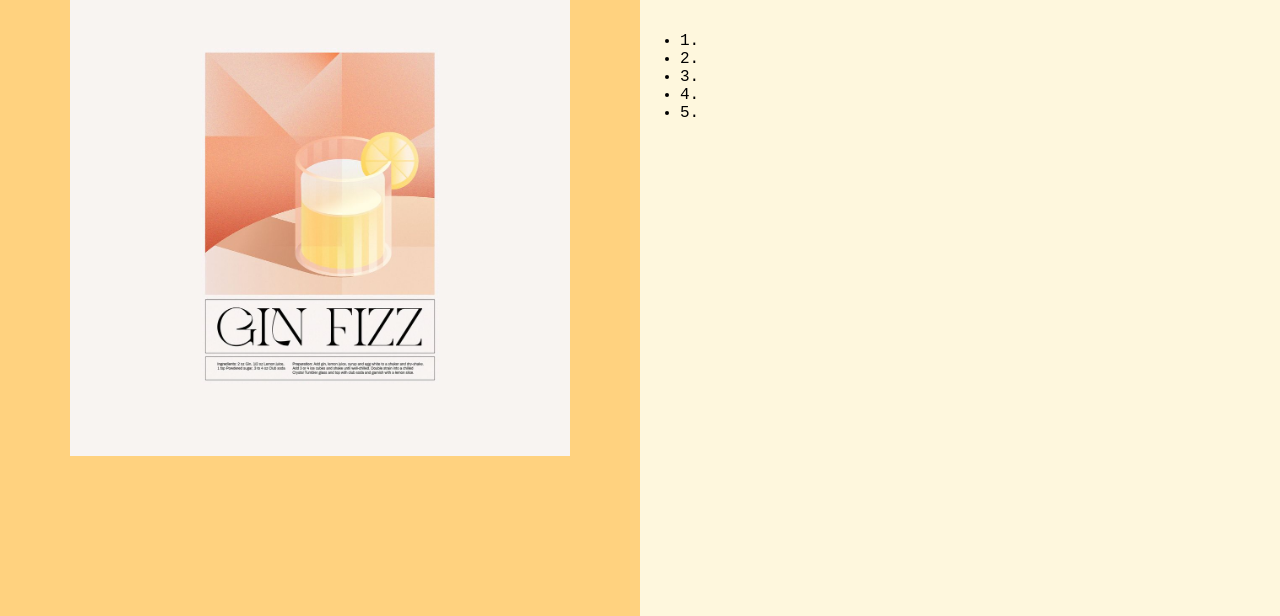
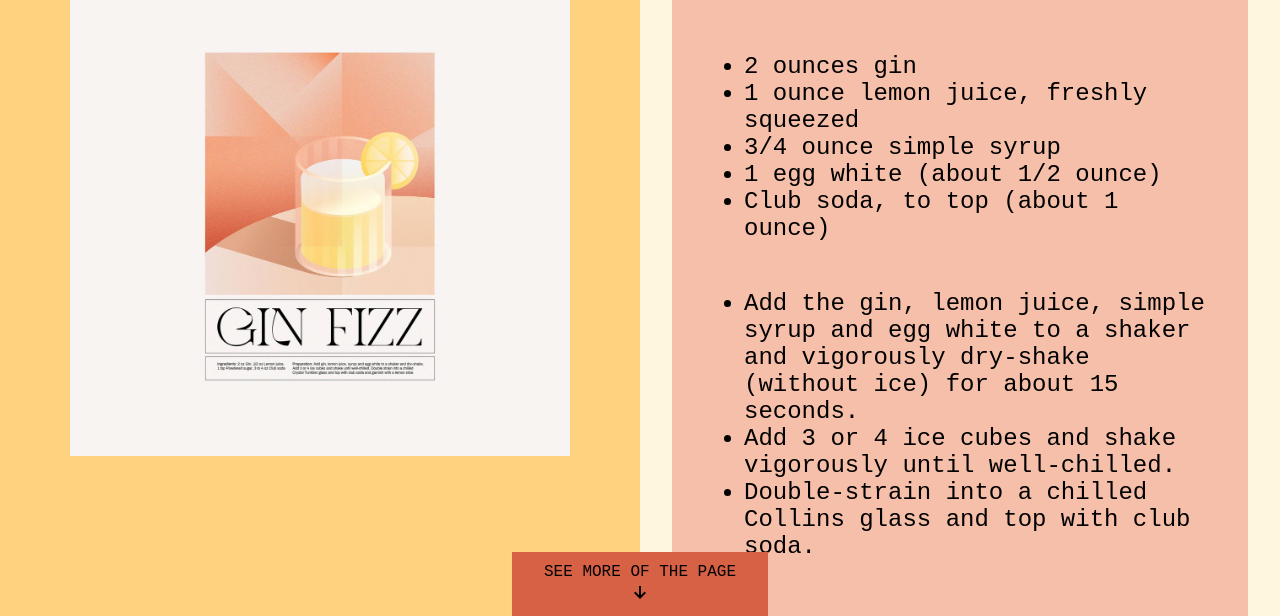
Before and after one commit to elinaasa/UIUX23, a plain HTML site: page UIUXharj/FlexboxHarj/index.html in a window 1280 px wide. Shown: the part 184-800 px from the top of the page. Drawn offline with nearby package versions, Linux system fonts and the light colour scheme.

Commit message:
tehtävä

```diff
--- a/UIUXharj/FlexboxHarj/index.html
+++ b/UIUXharj/FlexboxHarj/index.html
@@ -4,13 +4,20 @@
     <meta charset="UTF-8" />
     <meta name="viewport" content="width=device-width, initial-scale=1.0" />
     <link rel="stylesheet" href="styles.css" />
+    <link
+      rel="stylesheet"
+      href="https://fonts.googleapis.com/css2?family=Material+Symbols+Outlined:opsz,wght,FILL,GRAD@20..48,100..700,0..1,-50..200"
+    />
     <title>Document</title>
   </head>
 
   <body>
     <main>
       <div class="container">
-        <!-- <div class="seemore">See more cats</div> -->
+        <div class="seemore">
+          SEE MORE OF THE PAGE
+          <i class="material-symbols-outlined"> arrow_downward_alt </i>
+        </div>
         <div class="box" id="vasen">
           <div class="kortti">
             <img src="/img/gini.jpg" />
@@ -18,15 +25,28 @@
         </div>
         <div class="box" id="oikea">
           <div class="otsikko">
-            <h2>Media sharing app</h2>
+            <h2>GIN FIZZ</h2>
           </div>
           <div class="sisalto">
-            <ul>
-              <li>1.</li>
-              <li>2.</li>
-              <li>3.</li>
-              <li>4.</li>
-              <li>5.</li>
+            <ul class="ainekset">
+              <li>2 ounces gin</li>
+              <li>1 ounce lemon juice, freshly squeezed</li>
+              <li>3/4 ounce simple syrup</li>
+              <li>1 egg white (about 1/2 ounce)</li>
+              <li>Club soda, to top (about 1 ounce)</li>
+            </ul>
+            <ul class="resepti">
+              <li>
+                Add the gin, lemon juice, simple syrup and egg white to a shaker
+                and vigorously dry-shake (without ice) for about 15 seconds.
+              </li>
+              <li>
+                Add 3 or 4 ice cubes and shake vigorously until well-chilled.
+              </li>
+              <li>
+                Double-strain into a chilled Collins glass and top with club
+                soda.
+              </li>
             </ul>
           </div>
         </div>
--- a/UIUXharj/FlexboxHarj/styles.css
+++ b/UIUXharj/FlexboxHarj/styles.css
@@ -15,7 +15,8 @@
 }
 
 body {
-  margin: 0;
+  margin: auto;
+  height: 100%;
   font-family: "Courier New", Courier, monospace;
 }
 
@@ -28,7 +29,6 @@ body {
   flex-wrap: wrap;
   display: flex;
   height: 100vh;
-  display: flex;
   position: relative;
 }
 
@@ -67,18 +67,45 @@ body {
 
 .otsikko {
   background-color: var(--cornsilk);
-  height: 200px;
+  height: 30%;
   display: flex;
   justify-content: center;
+  align-items: center;
+  font-size: 2rem;
 }
 
 .seemore {
+  background-color: var(--jasper);
   display: flex;
+  position: fixed;
+  bottom: 0px;
+  left: 50%;
+  height: 50px;
+  justify-content: center;
+  text-align: center;
+  align-items: center;
+  transform: translateX(-50%);
+  flex-direction: column;
+  padding: 2rem;
 }
+
+.material-symbols-outlined {
+  font-variation-settings: "FILL" 0, "wght" 400, "GRAD" 0, "opsz" 24;
+}
+
+.sisalto {
+  width: 90%;
+  height: auto;
+  background-color: var(--apricot);
+  font-size: 1.5rem;
+  display: flex;
+  flex-direction: column;
+  align-items: flex-start;
+  margin: auto;
+  padding: 2rem;
+}
+
 @media only screen and (max-width: 750px) {
-  .container {
-    flex-direction: column;
-  }
   #vasen {
     width: 100%;
     height: auto;
@@ -88,11 +115,11 @@ body {
     height: auto;
   }
   .kortti {
-    height: 90%;
+    height: 70%;
     width: 60%;
   }
   .kortti img {
-    max-width: 100%;
+    max-width: 90%;
     max-height: 80%;
   }
 }
```
